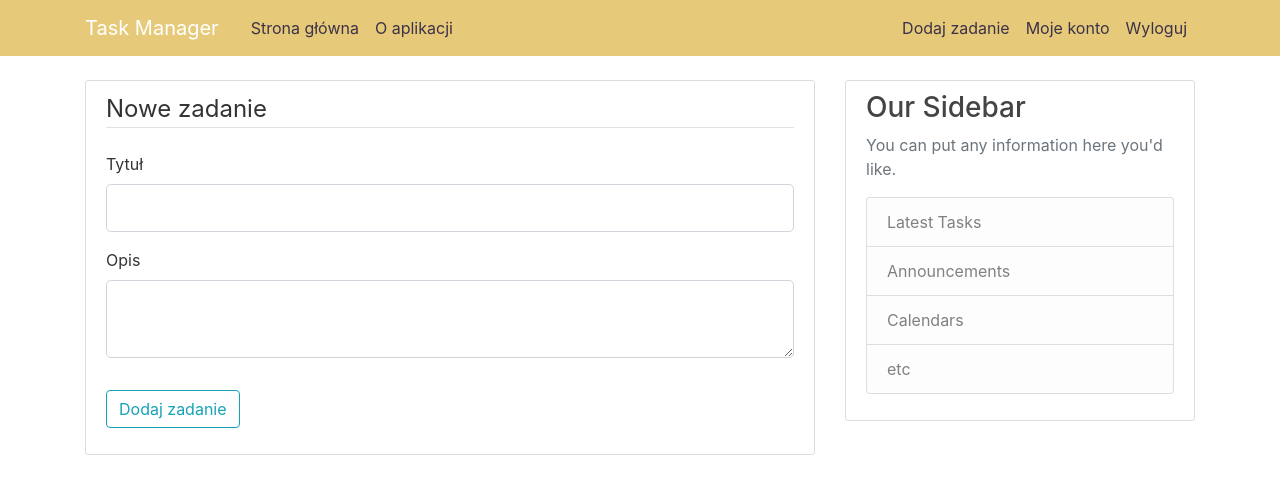
After one commit to mimikowsky/TaskManager, a Flask app: page /task/new in a window 1280 px wide. The commit adds this page. Shown: the top 494 px of the page. Run offline with Flask 3, Linux system fonts and the light colour scheme; a user stored in the database is signed in; some libraries are stand-ins or nearby versions.

Commit message:
task add/delete/modify options without date for now, on home only tasks of user

```diff
--- a/app.py
+++ b/app.py
@@ -1,7 +1,7 @@
 import secrets, os
 from PIL import Image
-from flask import Flask, render_template, url_for, redirect, flash, request
-from forms import RegistrationForm, LoginForm, UpdateAccountForm
+from flask import Flask, render_template, url_for, redirect, flash, request, abort
+from forms import RegistrationForm, LoginForm, UpdateAccountForm, TaskForm
 from flask_sqlalchemy import SQLAlchemy
 from datetime import datetime
 from flask_bcrypt import Bcrypt
@@ -72,7 +72,7 @@ def hello_name(name):
 @app.route("/")
 @app.route("/home")
 def home():
-    return render_template('home.html', tasks=db.session.query(Task).all())
+    return render_template('home.html', tasks=db.session.query(Task).all(), current_user=current_user)
 
 @app.route("/about")
 def about():
@@ -154,5 +154,53 @@ def account():
     image_file = url_for('static', filename=f'profile_pics/{current_user.image_file}')
     return render_template('account.html', title='Account', image_file=image_file, form=form)
 
+@app.route("/task/new", methods=['GET', 'POST'])
+@login_required
+def new_task():
+    form = TaskForm()
+    if form.validate_on_submit():
+        task = Task(title=form.title.data, deadline=datetime(2023, 7, 1, 10, 0, 0), description=form.description.data, user_id=current_user.id)
+        db.session.add(task)
+        db.session.commit()
+        flash('Zadanie zostało dodane!', 'success')
+        return redirect(url_for('home'))
+    return render_template('create_task.html', title='Nowe zadanie', form=form, legend='Nowe zadanie')
+
+@app.route("/task/<int:task_id>")
+def task(task_id):
+    task = Task.query.get_or_404(task_id)
+    return render_template('task.html', title=task.title, task=task)
+
+@app.route("/task/<int:task_id>/update", methods=['GET', 'POST'])
+@login_required
+def update_task(task_id):
+    task = Task.query.get_or_404(task_id)
+    if task.author != current_user:
+        abort(403)
+    form = TaskForm()
+    if form.validate_on_submit():
+        task.title = form.title.data
+        task.description = form.description.data
+        db.session.commit()
+        flash('Your task has been updated!', 'success')
+        return redirect(url_for('task', task_id=task.id))
+    elif request.method == 'GET':
+        form.title.data = task.title
+        form.description.data = task.description
+    return render_template('create_task.html', title='Update Task',
+                           form=form, legend='Update Task')
+
+@app.route("/task/<int:task_id>/delete", methods=['POST'])
+@login_required
+def delete_task(task_id):
+    task = Task.query.get_or_404(task_id)
+    if task.author != current_user:
+        abort(403)
+    db.session.delete(task)
+    db.session.commit()
+    flash('Zadanie zostało usunięte!', 'success')
+    return redirect(url_for('home'))
+
+
 if __name__ == "__main__":
     app.run(debug=True)
--- a/forms.py
+++ b/forms.py
@@ -1,6 +1,6 @@
 from flask_wtf import FlaskForm
 from flask_wtf.file import FileField, FileAllowed
-from wtforms import StringField, PasswordField, SubmitField, BooleanField
+from wtforms import StringField, PasswordField, SubmitField, BooleanField, TextAreaField
 from wtforms.validators import DataRequired, Length, Email, EqualTo
 
 
@@ -24,3 +24,8 @@ class UpdateAccountForm(FlaskForm):
     email = StringField('Email', validators=[DataRequired(), Email()])
     picture = FileField('Zmień zdjęcie profilowe', validators=[FileAllowed(['jpg', 'png'], message="Akceptowane rozszerzenia: jpg, png")])
     submit = SubmitField('Zaktualizuj')
+
+class TaskForm(FlaskForm):
+    title = StringField('Tytuł', validators=[DataRequired()])
+    description = TextAreaField('Opis', validators=[DataRequired()])
+    submit = SubmitField('Dodaj zadanie')
--- /dev/null
+++ b/templates/create_task.html
@@ -0,0 +1,40 @@
+{% extends "layout.html" %}
+{% block content %}
+<div class="content-section">
+    <form method="POST" action="">
+        {{ form.hidden_tag() }}
+        <fieldset class="form-group">
+            <legend class="border-bottom mb-4">{{ legend }}</legend>
+            <div class="form-group">
+                {{ form.title.label(class="form-control-label") }}
+                {% if form.title.errors %}
+                    {{ form.title(class="form-control form-control-lg is-invalid") }}
+                    <div class="invalid-feedback">
+                        {% for error in form.title.errors %}
+                            <span>{{ error }}</span>
+                        {% endfor %}
+                    </div>
+                {% else %}
+                    {{ form.title(class="form-control form-control-lg") }}
+                {% endif %}
+            </div>
+            <div class="form-group">
+                {{ form.description.label(class="form-control-label") }}
+                {% if form.description.errors %}
+                    {{ form.description(class="form-control form-control-lg is-invalid") }}
+                    <div class="invalid-feedback">
+                        {% for error in form.description.errors %}
+                            <span>{{ error }}</span>
+                        {% endfor %}
+                    </div>
+                {% else %}
+                    {{ form.description(class="form-control form-control-lg") }}
+                {% endif %}
+            </div>
+        </fieldset>
+        <div class="form-group">
+            {{ form.submit(class="btn btn-outline-info") }}
+        </div>
+    </form>
+</div>
+{% endblock content %}
--- a/templates/home.html
+++ b/templates/home.html
@@ -5,6 +5,7 @@
       let deadline = null;
     </script>
     {% for task in tasks %}
+    {% if task.user_id == current_user.id %}
         <article class="media content-section">
           <div class="media-body">
             <div class="article-metadata">
@@ -57,5 +58,6 @@
         // Wywołaj funkcję updateCountdown co sekundę
         setInterval(updateCountdown, 1000);
       </script>
+    {% endif %}
     {% endfor %}
 {% endblock content %}
--- a/templates/layout.html
+++ b/templates/layout.html
@@ -32,6 +32,7 @@
             <!-- Navbar Right Side -->
             <div class="navbar-nav">
               {% if current_user.is_authenticated %}
+                <a class="nav-item nav-link" href="/task/new">Dodaj zadanie</a>
                 <a class="nav-item nav-link" href="/account">Moje konto</a>
                 <a class="nav-item nav-link" href="/logout">Wyloguj</a>
               {% else %}
```
Also changed, not shown: templates/task.html (added, +39 -0 lines), instance/site.db.
